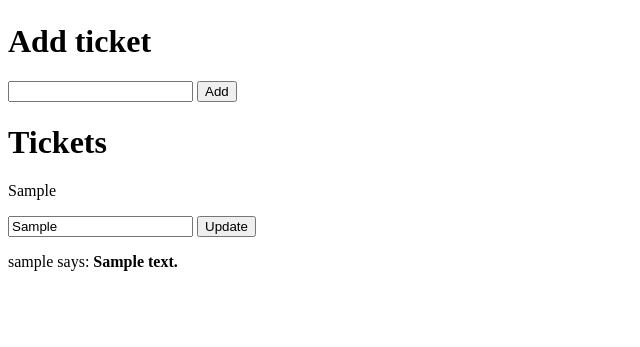
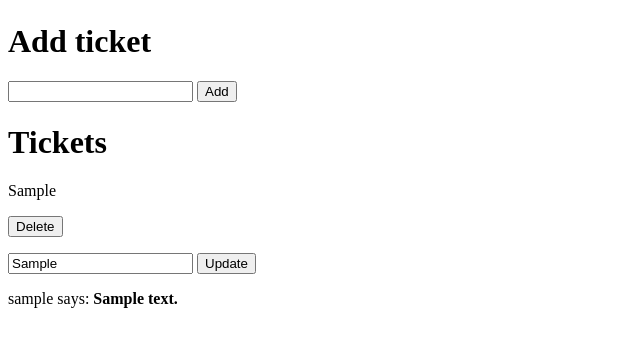
Before and after one commit to RatoshnyukMarina/-2, a Flask app: template microblog/app/templates/index.html in a window 1280 px wide. Shown: the part 93-440 px from the top of the page, without its empty margins (0-640 px from the left). Run offline with Flask 2, Linux system fonts and the light colour scheme; tables that the repository leaves empty hold one stand-in row (values such as "Sample post"); the template is opened without the code that fills it: values that come from a table or form of the project are taken from there, most other values are stand-ins (such as "Sample title", 1, 10 or a date in 2020).

Commit message:
Update index.html
удаление билетов

```diff
--- a/microblog/app/templates/index.html
+++ b/microblog/app/templates/index.html
@@ -11,6 +11,10 @@
     <h1>Tickets</h1>
     {% for ticket in tickets %}
       <p>{{ticket.place}}</p>
+      <form method="POST" action="./delete">
+        <input type="hidden" value="{{ticket.place}}" name="place">
+        <input type="submit" value="Delete">
+      </form>
       <form method="POST" action="./update">
         <input type="hidden" value="{{ticket.place}}" name="oldticket">
         <input type="text" value="{{ticket.place}}" name="newplace">
```
